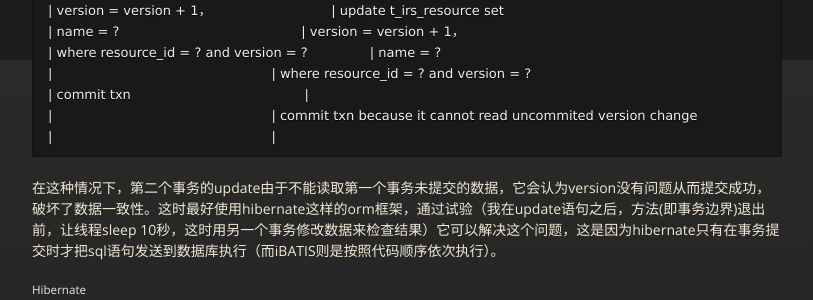
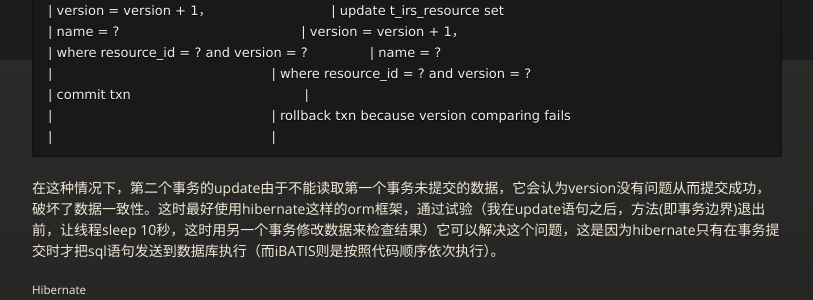
Before and after one commit to Hippoom/hippoom.github.com, a Jekyll site: the page built from _posts/2014-11-07-database-lock-pessimitic-or-optimistic.md, in a window 1280 px wide and 900 px high, scrolled down 1588 px. Shown: the part 152-452 px from the top of the window, without its empty margins (128-941 px from the left). Built offline with Jekyll 4.4.1, drawn with Linux system fonts in a browser that asks for light colours.

Commit message:
Fix typos in database-lock-pessimistic-or-optimistic.

```diff
--- a/_posts/2014-11-07-database-lock-pessimitic-or-optimistic.md
+++ b/_posts/2014-11-07-database-lock-pessimitic-or-optimistic.md
@@ -86,7 +86,7 @@ if (rowAffected == 0) {
 | where resource_id = ? and version = ?               | name = ?
 |                                                     | where resource_id = ? and version = ?
 | commit txn                                          |
-|                                                     | commit txn because it cannot read uncommited version change
+|                                                     | rollback txn because version comparing fails
 |                                                     |
 {% endhighlight %}
 
```
